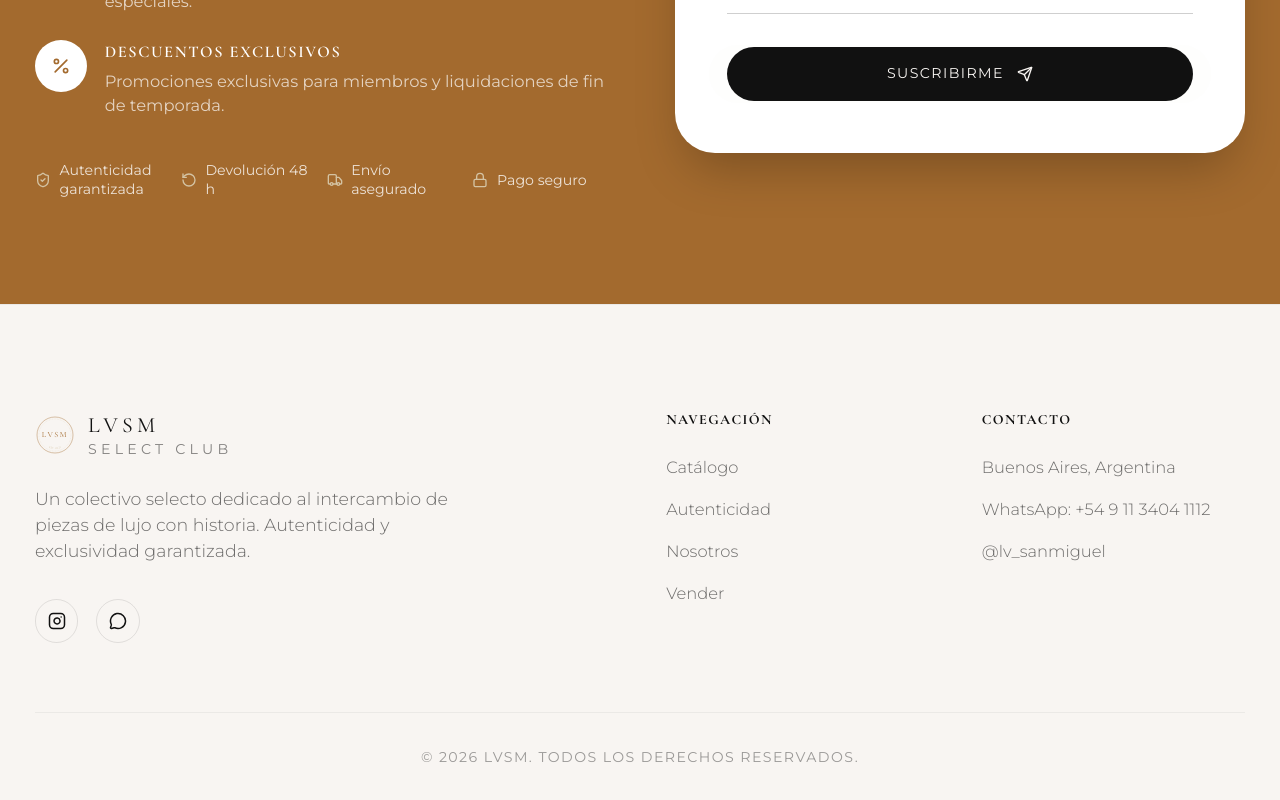
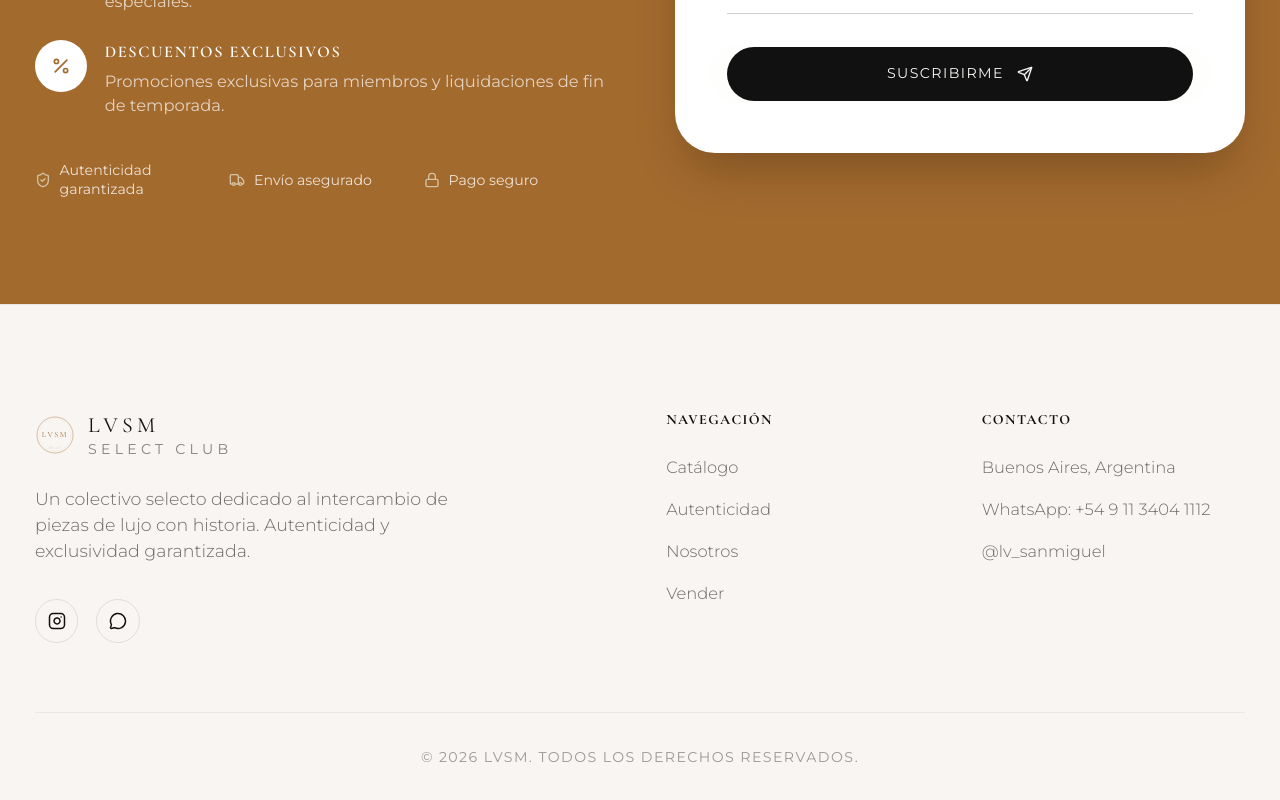
Before and after one commit to andresdavidfr-tech/LVSM, a React (Vite) app: page / in a window 1280 px wide. Shown: the part 6626-7426 px from the top of the page. Built offline with nearby package versions, Linux system fonts and the light colour scheme; no server answers.

Commit message:
Sacar 'Devolucion 48h' de la tira de garantias
Quedan 3: Autenticidad garantizada, Envio asegurado, Pago seguro.
Grid ajustado de 4 a 3 columnas y el import de RotateCcw sacado por
quedar sin uso.

```diff
--- a/src/components/trust/Trust.tsx
+++ b/src/components/trust/Trust.tsx
@@ -1,4 +1,4 @@
-import { ShieldCheck, RotateCcw, Truck, Lock, Star, BadgeCheck } from 'lucide-react';
+import { ShieldCheck, Truck, Lock, Star, BadgeCheck } from 'lucide-react';
 import type { Review } from '../../data/reviews';
 
 // Insignia de autenticidad por pieza.
@@ -12,13 +12,12 @@ export const AuthenticityBadge = ({ verified }: { verified: boolean }) =>
 // Tira de garantías para mitigar la ansiedad del comprador cerca del CTA.
 const guarantees = [
   { icon: ShieldCheck, label: 'Autenticidad garantizada' },
-  { icon: RotateCcw, label: 'Devolución 48 h' },
   { icon: Truck, label: 'Envío asegurado' },
   { icon: Lock, label: 'Pago seguro' },
 ];
 
 export const GuaranteeStrip = ({ className = '', dark = false }: { className?: string; dark?: boolean }) => (
-  <div className={`grid grid-cols-2 sm:grid-cols-4 gap-3 ${className}`}>
+  <div className={`grid grid-cols-1 sm:grid-cols-3 gap-3 ${className}`}>
     {guarantees.map(({ icon: Icon, label }) => (
       <div key={label} className={`flex items-center gap-2 text-xs ${dark ? 'text-white/80' : 'text-brand-ink/70'}`}>
         <Icon size={16} className="text-brand-gold flex-shrink-0" />
```
